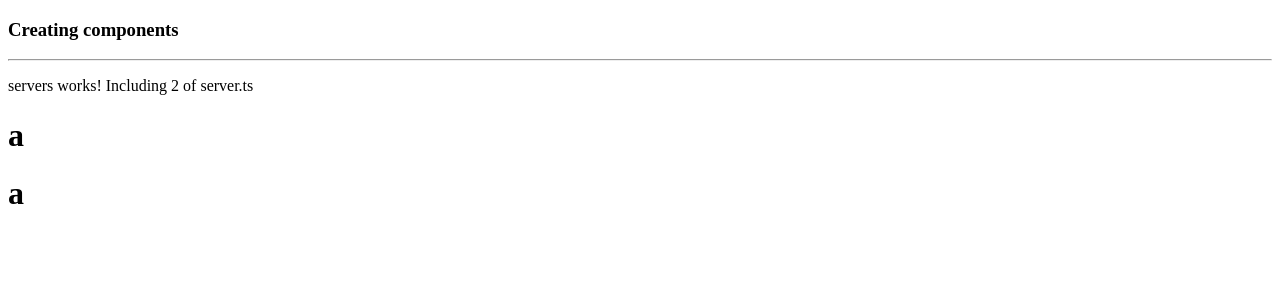
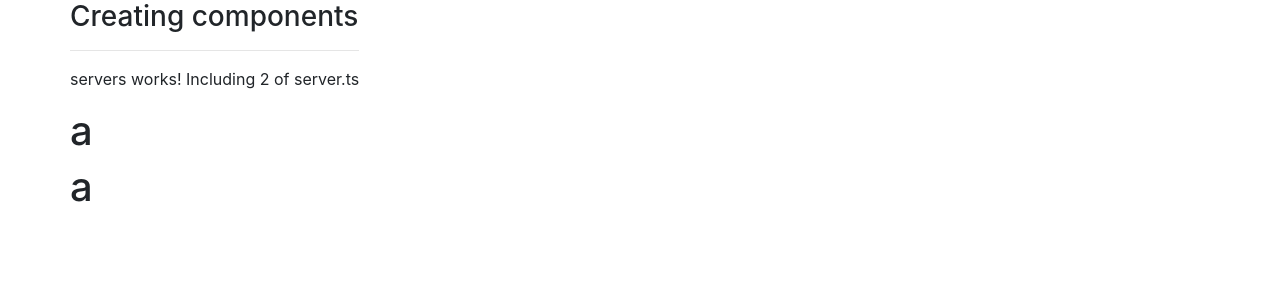
Before and after one commit to emdrayallday/learning-angular, an Angular app: page / in a window 1280 px wide. Shown: the top 300 px of the page. Built offline with nearby package versions, Linux system fonts and the light colour scheme.

Commit message:
added bootstrap via angular.json

```diff
--- a/angular.json
+++ b/angular.json
@@ -23,6 +23,7 @@
               "src/assets"
             ],
             "styles": [
+              "node_modules/bootstrap/dist/css/bootstrap.min.css",
               "src/styles.css"
             ],
             "scripts": []
--- a/package.json
+++ b/package.json
@@ -20,6 +20,7 @@
     "@angular/platform-browser": "^6.0.2",
     "@angular/platform-browser-dynamic": "^6.0.2",
     "@angular/router": "^6.0.2",
+    "bootstrap": "^4.1.1",
     "core-js": "^2.5.4",
     "rxjs": "^6.0.0",
     "zone.js": "^0.8.26"
--- a/src/app/app.component.html
+++ b/src/app/app.component.html
@@ -1,3 +1,8 @@
-<h3>Creating components</h3>
-<hr>
-<app-servers></app-servers> <!-- this calls servers component which calls server component twice-->
+<div class="container">
+  <div class="row">
+    <div class="col-xs-12"><h3>Creating components</h3>
+      <hr>
+      <app-servers></app-servers> <!-- this calls servers component which calls server component twice-->
+      </div>
+  </div>
+</div>
```
Also changed, not shown: 1 other file (tests, documents, lock files or other folders).
